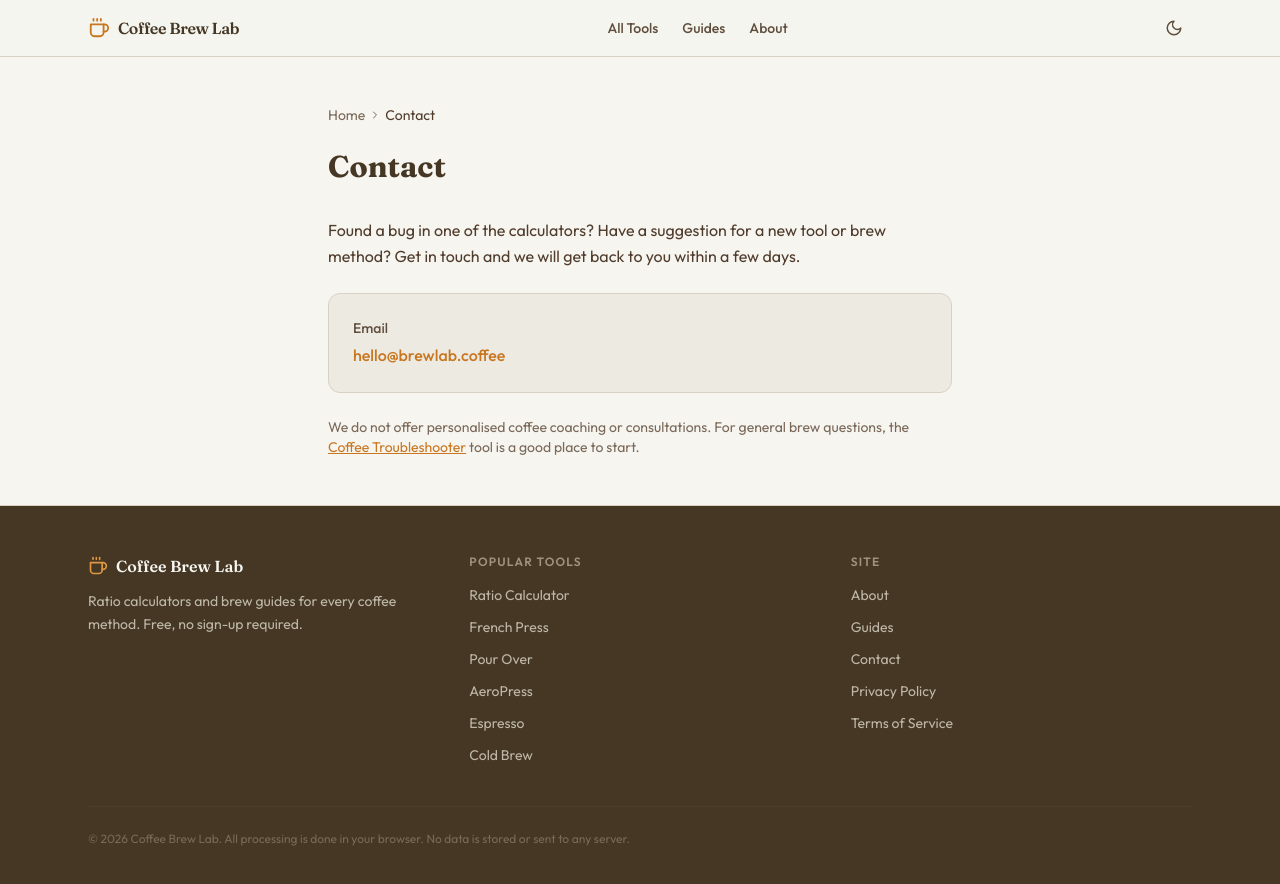
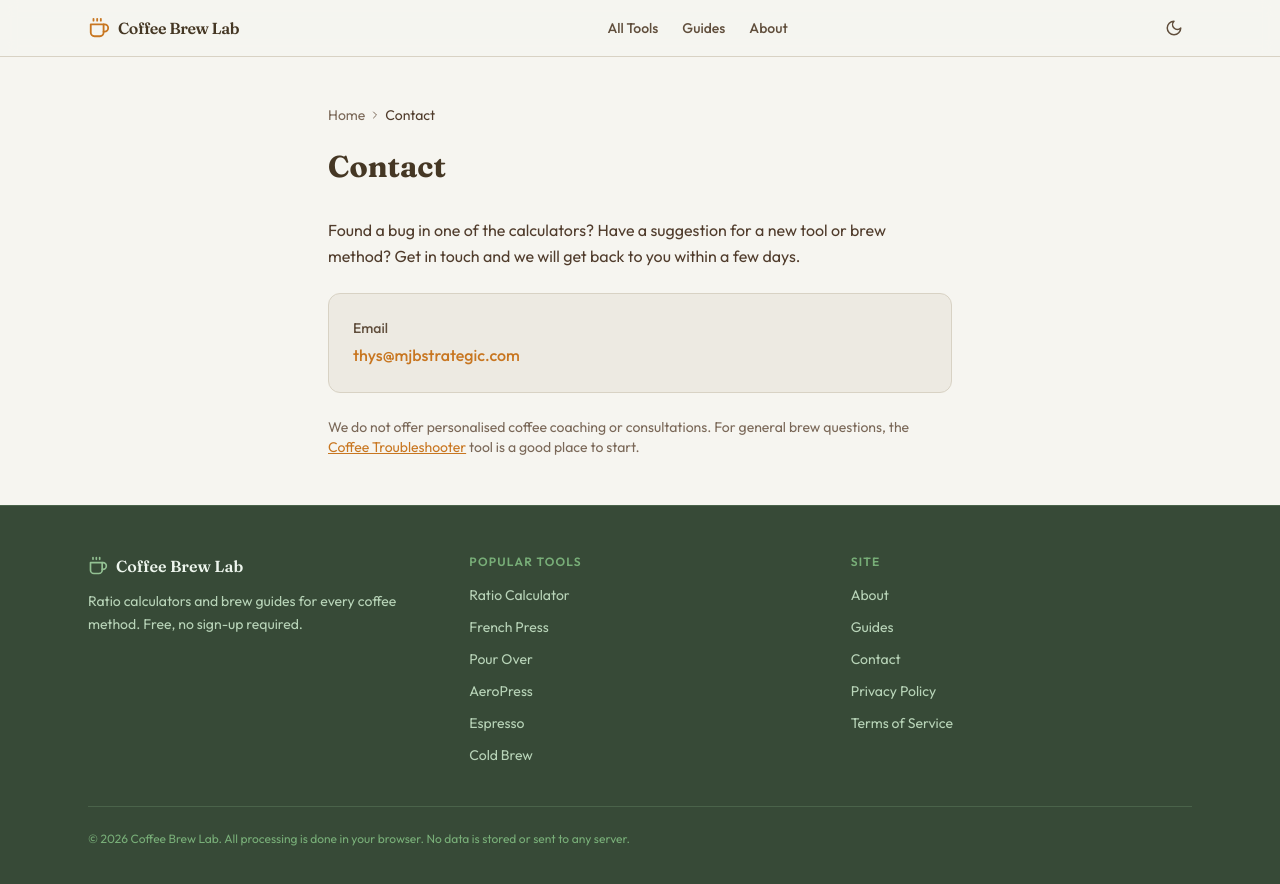
Before and after one commit to thys-mjbs/tp-coffee-brew-lab, a Next.js app: page /contact in a window 1280 px wide. Shown: the top 884 px of the page. Built offline with nearby package versions, Linux system fonts and the light colour scheme; no server answers.

Commit message:
Update footer colour to emerald green, contact email to thys@mjbstrategic.com
Co-Authored-By: Claude Sonnet 4.6 <noreply@anthropic.com>

```diff
--- a/app/contact/page.tsx
+++ b/app/contact/page.tsx
@@ -25,10 +25,10 @@ export default function ContactPage() {
         <div className="rounded-xl border border-surface-200 bg-surface-100 p-6 dark:border-surface-700 dark:bg-surface-800">
           <p className="text-sm font-medium text-surface-600 dark:text-surface-400 mb-1">Email</p>
           <a
-            href="mailto:hello@brewlab.coffee"
+            href="mailto:thys@mjbstrategic.com"
             className="text-brand-600 hover:text-brand-700 dark:text-brand-400 dark:hover:text-brand-300 font-medium"
           >
-            hello@brewlab.coffee
+            thys@mjbstrategic.com
           </a>
         </div>
 
--- a/components/layout/Footer.tsx
+++ b/components/layout/Footer.tsx
@@ -19,12 +19,12 @@ const siteLinks = [
 
 export function Footer() {
   return (
-    <footer className="mt-auto border-t border-surface-200 bg-surface-800 text-surface-100 dark:border-surface-700 dark:bg-surface-950">
+    <footer className="mt-auto border-t border-green-700 bg-green-800 text-green-50">
       <div className="mx-auto max-w-6xl px-4 py-12 sm:px-6">
         <div className="grid gap-10 sm:grid-cols-3">
           <div>
             <div className="mb-3 flex items-center gap-2">
-              <span className="text-brand-400">
+              <span className="text-green-300">
                 <svg xmlns="http://www.w3.org/2000/svg" width="20" height="20" viewBox="0 0 24 24" fill="none" stroke="currentColor" strokeWidth="2" strokeLinecap="round" strokeLinejoin="round" aria-hidden="true">
                   <path d="M17 8h1a4 4 0 1 1 0 8h-1" />
                   <path d="M3 8h14v9a4 4 0 0 1-4 4H7a4 4 0 0 1-4-4Z" />
@@ -33,15 +33,15 @@ export function Footer() {
                   <line x1="14" x2="14" y1="2" y2="4" />
                 </svg>
               </span>
-              <span className="font-display font-semibold text-surface-50">Coffee Brew Lab</span>
+              <span className="font-display font-semibold text-green-50">Coffee Brew Lab</span>
             </div>
-            <p className="text-sm leading-relaxed text-surface-300">
+            <p className="text-sm leading-relaxed text-green-200">
               Ratio calculators and brew guides for every coffee method. Free, no sign-up required.
             </p>
           </div>
 
           <div>
-            <h3 className="mb-3 text-xs font-semibold uppercase tracking-widest text-surface-400">
+            <h3 className="mb-3 text-xs font-semibold uppercase tracking-widest text-green-400">
               Popular Tools
             </h3>
             <ul className="space-y-2">
@@ -49,7 +49,7 @@ export function Footer() {
                 <li key={link.href}>
                   <Link
                     href={link.href}
-                    className="text-sm text-surface-300 transition-colors hover:text-brand-400"
+                    className="text-sm text-green-200 transition-colors hover:text-green-300"
                   >
                     {link.label}
                   </Link>
@@ -59,7 +59,7 @@ export function Footer() {
           </div>
 
           <div>
-            <h3 className="mb-3 text-xs font-semibold uppercase tracking-widest text-surface-400">
+            <h3 className="mb-3 text-xs font-semibold uppercase tracking-widest text-green-400">
               Site
             </h3>
             <ul className="space-y-2">
@@ -67,7 +67,7 @@ export function Footer() {
                 <li key={link.href}>
                   <Link
                     href={link.href}
-                    className="text-sm text-surface-300 transition-colors hover:text-brand-400"
+                    className="text-sm text-green-200 transition-colors hover:text-green-300"
                   >
                     {link.label}
                   </Link>
@@ -77,7 +77,7 @@ export function Footer() {
           </div>
         </div>
 
-        <div className="mt-10 border-t border-surface-700 pt-6 text-xs text-surface-500">
+        <div className="mt-10 border-t border-green-700 pt-6 text-xs text-green-400">
           <p>
             &copy; {new Date().getFullYear()} Coffee Brew Lab. All processing is done in your browser. No data is stored or sent to any server.
           </p>
```
